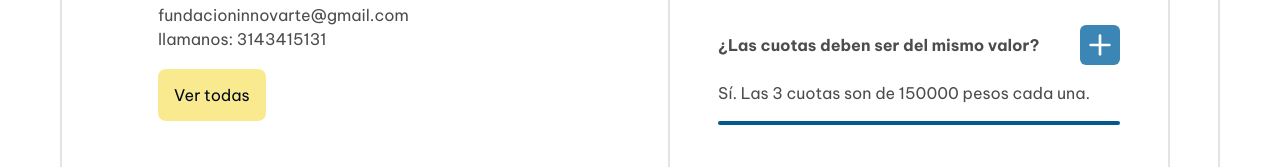
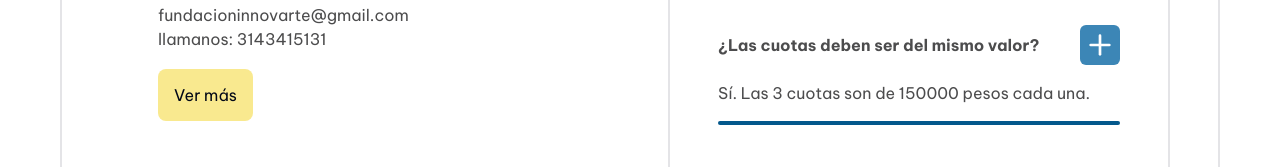
Before and after one commit to ManuelAlejandro93/innovarte, a React (Vite) app: page / in a window 1280 px wide. Shown: the part 5795-5962 px from the top of the page. Built offline with nearby package versions, Linux system fonts and the light colour scheme; what tailwindcss-animated would draw is missing.

Commit message:
redux-slices -> benefits|courses|testimonials -> done -> faq - redux -implemented.

```diff
--- /dev/null
+++ b/src/Interfaces/FaqStateInterface.ts
@@ -0,0 +1,6 @@
+import { FAQSingleQuestionCardInterface } from '@/Interfaces';
+
+export interface FAQStateInterface {
+  FAQItemOnLayout: FAQSingleQuestionCardInterface[];
+  FAQToggleButtonText: string;
+}
--- a/src/Interfaces/index.ts
+++ b/src/Interfaces/index.ts
@@ -21,3 +21,4 @@ export * from './SinglePricingBenefitInterface';
 export * from './BenefitStateInterface';
 export * from './CourseStateInterface';
 export * from './TestimonialStateInterface';
+export * from './FaqStateInterface';
--- a/src/Sections/FAQ.tsx
+++ b/src/Sections/FAQ.tsx
@@ -1,3 +1,6 @@
+import { useDispatch, useSelector } from 'react-redux';
+import { RootState, onClickFAQToggleButton } from '@/Store';
+
 import { FAQGrid } from '@/Components';
 import {
   AppToggleButton,
@@ -5,9 +8,14 @@ import {
   FAQSingleQuestionCard
 } from '@/Components';
 import { yellowButtonsHover } from '@/UI';
-import { FAQs, faq_header_data as faq_header, faqID } from '@/Data';
+import { faq_header_data as faq_header, faqID } from '@/Data';
 
 export const FAQ = () => {
+  const { FAQToggleButtonText, FAQItemOnLayout } = useSelector(
+    (state: RootState) => state.faqReducer
+  );
+  const dispatch = useDispatch();
+
   return (
     <FAQGrid>
       <div
@@ -23,13 +31,14 @@ export const FAQ = () => {
         />
 
         <AppToggleButton
-          text={'Ver todas'}
+          text={FAQToggleButtonText}
+          toogleFunction={() => dispatch(onClickFAQToggleButton())}
           className={yellowButtonsHover}
         ></AppToggleButton>
       </div>
 
       <div className='grid gap-2'>
-        {FAQs.map((faq, i) => (
+        {FAQItemOnLayout.map((faq, i) => (
           <FAQSingleQuestionCard
             key={`${i}_${faq.question}`}
             question={faq.question}
--- /dev/null
+++ b/src/Store/Slices/FAQSlice.ts
@@ -0,0 +1,34 @@
+import { createSlice } from '@reduxjs/toolkit';
+import { FAQs as faqTotalItems } from '@/Data';
+import {
+  FAQStateInterface,
+  FAQSingleQuestionCardInterface
+} from '@/Interfaces';
+
+const minFAQDisplayedItemAmount: number = 5;
+const initialFAQItemOnLayout: FAQSingleQuestionCardInterface[] =
+  faqTotalItems.slice(0, minFAQDisplayedItemAmount);
+
+const initialState: FAQStateInterface = {
+  FAQItemOnLayout: initialFAQItemOnLayout,
+  FAQToggleButtonText: 'Ver más'
+};
+
+const FAQSlice = createSlice({
+  name: 'faq-state',
+  initialState,
+  reducers: {
+    onClickFAQToggleButton: (state: FAQStateInterface) => {
+      if (state.FAQItemOnLayout.length === minFAQDisplayedItemAmount) {
+        state.FAQItemOnLayout = faqTotalItems;
+        state.FAQToggleButtonText = 'Ver Menos';
+      } else {
+        state.FAQItemOnLayout = initialFAQItemOnLayout;
+        state.FAQToggleButtonText = 'Ver Más';
+      }
+    }
+  }
+});
+
+export const { onClickFAQToggleButton } = FAQSlice.actions;
+export const faqReducer = FAQSlice.reducer;
--- a/src/Store/Slices/index.ts
+++ b/src/Store/Slices/index.ts
@@ -1,3 +1,4 @@
 export * from './BenefitSlice';
 export * from './CourseSlice';
 export * from './TestimonialSlice';
+export * from './FAQSlice';
--- a/src/Store/Store/Store.ts
+++ b/src/Store/Store/Store.ts
@@ -1,8 +1,13 @@
 import { configureStore } from '@reduxjs/toolkit';
-import { benefitReducer, courseReducer, testimonialReducer } from '../Slices';
+import {
+  benefitReducer,
+  courseReducer,
+  testimonialReducer,
+  faqReducer
+} from '../Slices';
 
 export const store = configureStore({
-  reducer: { benefitReducer, courseReducer, testimonialReducer }
+  reducer: { benefitReducer, courseReducer, testimonialReducer, faqReducer }
 });
 
 export type RootState = ReturnType<typeof store.getState>;
```
